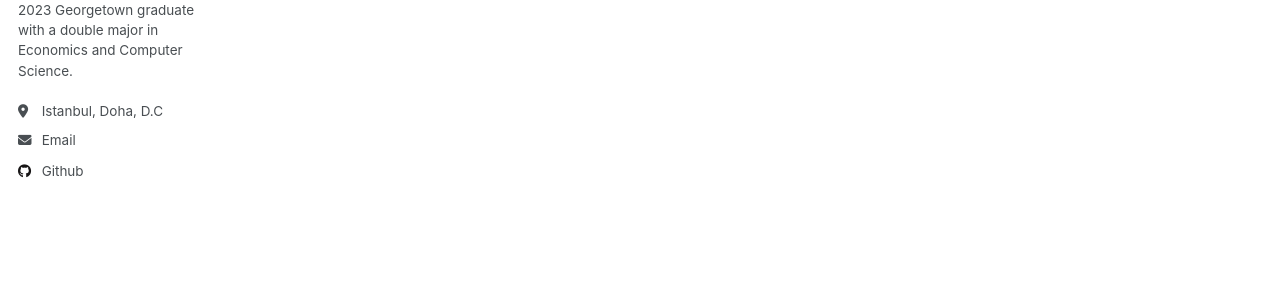
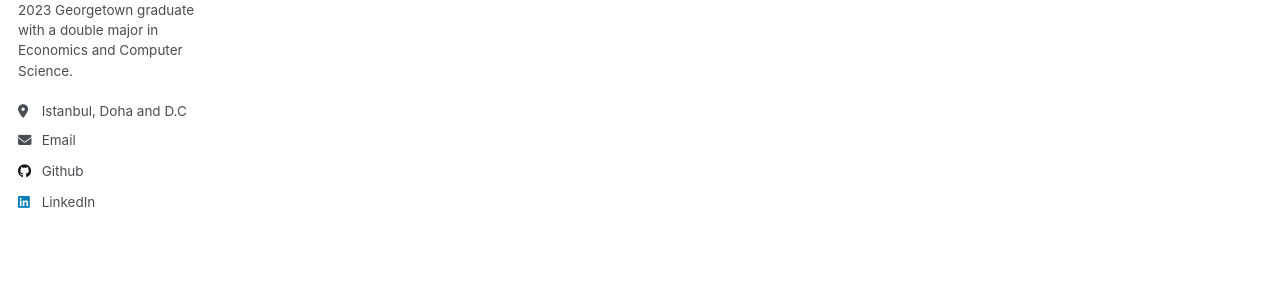
Before and after one commit to oruc47/oruc47.github.io, a Jekyll site: the page built from _pages/about.md, in a window 1280 px wide. Shown: the part 344-641 px from the top of the page. Built offline with Jekyll 4.4.1, drawn with Linux system fonts in a browser that asks for light colours.

Commit message:
making location easier to read, added linkedlin

```diff
--- a/_config.yml
+++ b/_config.yml
@@ -83,7 +83,7 @@ author:
   name             : "Muhammed Ikbal Oruc"
   avatar           : "profile.png"
   bio              : "Econ MA at Koç University with a full merit scholarship. 2023 Georgetown graduate with a double major in Economics and Computer Science."
-  location         : "Istanbul, Doha, D.C"
+  location         : "Istanbul, Doha and D.C"
   employer         :
   pubmed           :
   googlescholar    :
@@ -102,7 +102,7 @@ author:
   instagram        :
   impactstory      : #"https://profiles.impactstory.org/u/xxxx-xxxx-xxxx-xxxx"
   lastfm           :
-  linkedin         :
+  linkedin         : https://www.linkedin.com/in/muhammed-oruc-94b8211b7/
   orcid            :
   pinterest        :
   soundcloud       :
```
